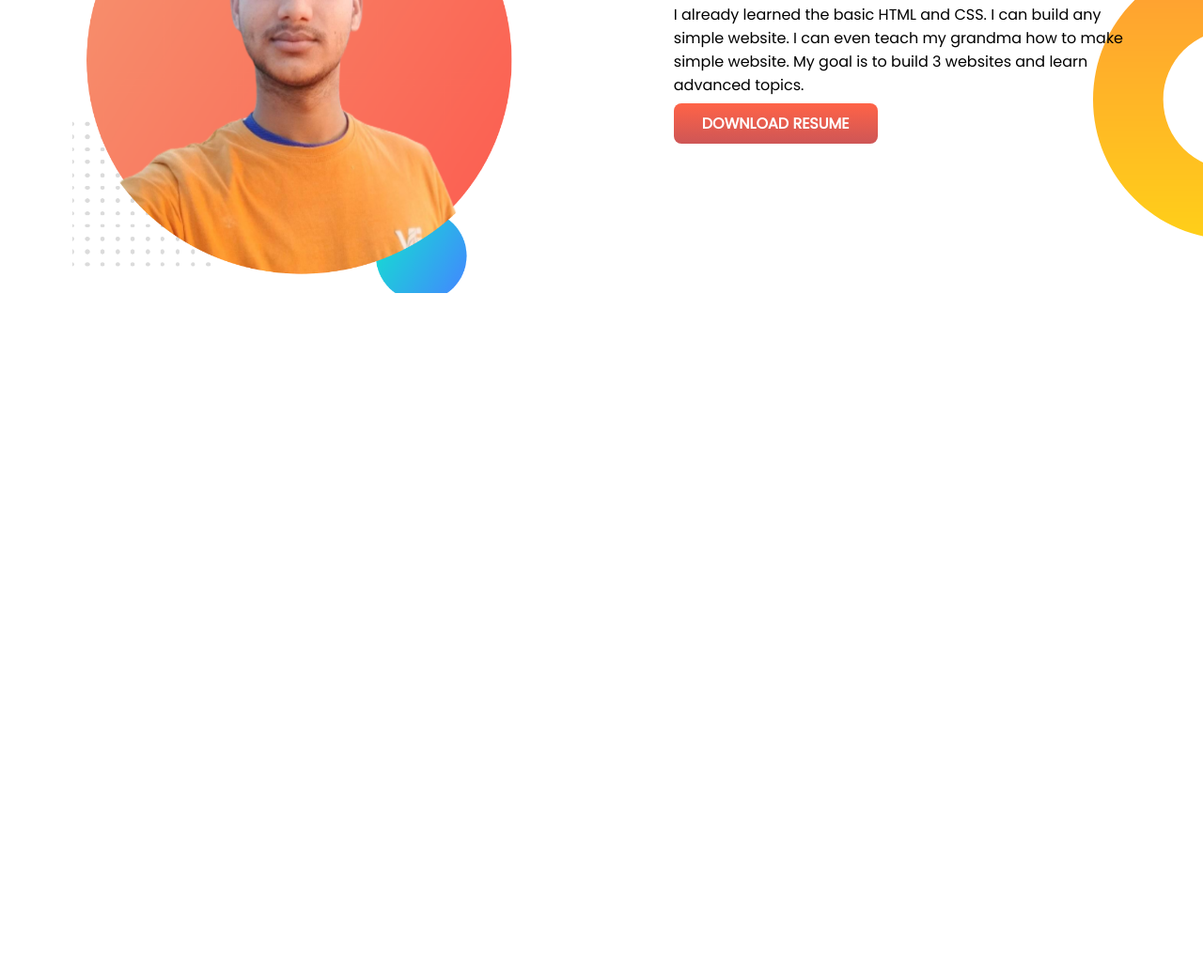
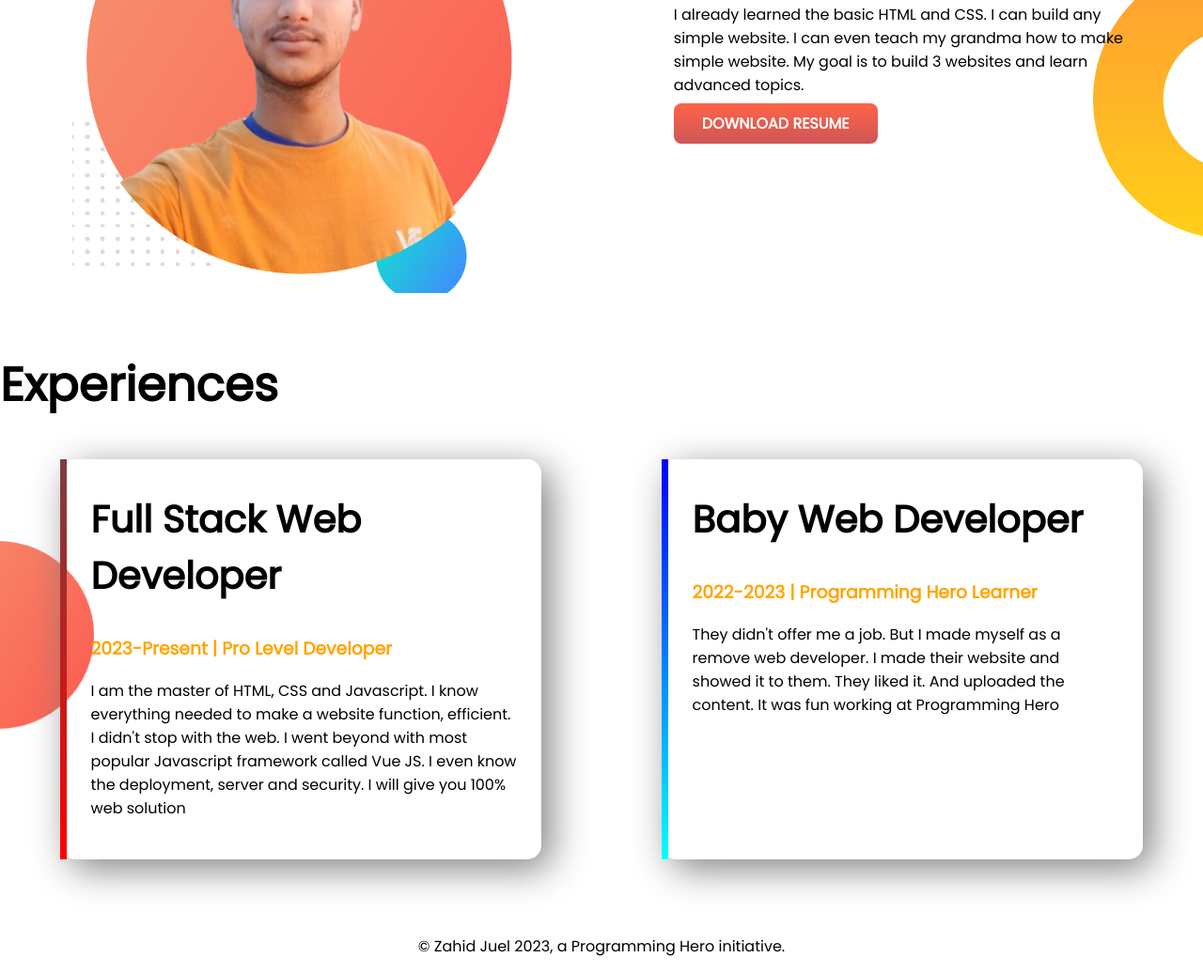
Before and after one commit to zahidjuel/personal-portfolio4, a plain HTML site: page index.html in a window 1280 px wide. Shown: the part 723-1759 px from the top of the page at 94% size. Before the commit the page ends 1054 px from the top, so only its background shows below. Drawn offline with Linux system fonts and the light colour scheme.

Commit message:
final commit

```diff
--- a/index.html
+++ b/index.html
@@ -11,7 +11,7 @@
     <title>zahid juel portfolio</title>
 </head>
 <body>
-   <section class="container top-bg-banner">
+   <section class="flexible-container top-bg-banner">
         <div class="half-width">
             <h1>Welcome To</h1>
             <h1><span class="orange-color">Zahid Juel</span> World!</h1>
@@ -24,7 +24,7 @@
         </div>
    </section>
 
-   <section class="container drem-bg-banner">
+   <section class="flexible-container drem-bg-banner">
         <div class="half-width">
             <img src="/images/my-bg.png" alt="">
         </div>
@@ -36,5 +36,24 @@
         </div>
    </section>
 
+   <section class="experiences-area">
+    <h1>Experiences</h1>
+    <div class="flexible-container">
+        <div id="card-left" class="experience-item">
+            <h2>Full Stack Web Developer</h2>
+            <h3 class="orange-color">2023-Present | Pro Level Developer</h3>
+            <p>I am the master of HTML, CSS and Javascript. I know everything needed to make a website function, efficient. I didn't stop with the web. I went beyond with most popular Javascript framework called Vue JS. I even know the deployment, server and security. I will give you 100% web solution</p>
+        </div>
+        <div id="card-right" class="experience-item card-right">
+            <h2>Baby Web Developer</h2>
+            <h3 class="orange-color">2022-2023 | Programming Hero Learner</h3>
+            <p>They didn't offer me a job. But I made myself as a remove web developer. I made their website and showed it to them. They liked it. And uploaded the content. It was fun working at Programming Hero</p>
+        </div>
+    </div>
+   </section>
+   <footer>
+        <p class="text-center">&copy; Zahid Juel 2023, a Programming Hero initiative.</p>
+   </footer>
+
 </body>
 </html>
--- a/style.css
+++ b/style.css
@@ -14,7 +14,7 @@ h2{
     color: orange;
 }
 
-.container{
+.flexible-container{
     display: flex;
 }
 
@@ -44,3 +44,33 @@ h2{
     background-repeat: no-repeat;
     background-position: 100% 65%;
 }
+
+.experiences-area{
+    background-image: url(/images/exp-bg.png);
+    background-repeat: no-repeat;
+    background-size: 100px 200px;
+    background-position: left center;
+}
+
+.experience-item{
+    width: 40%;
+    margin: 0% 5% 5%;
+    padding: 0% 2% 2%;
+    border-radius: 15px;
+    box-shadow: 10px 10px 40px gray;
+}
+
+#card-left{
+    border-left: 7px solid;
+    border-image: linear-gradient(rgb(123, 62, 62), rgb(255, 0, 0));
+    border-image-slice: 1;
+}
+
+#card-right{
+    border-left: 7px solid;
+    border-image: linear-gradient(blue, cyan);
+    border-image-slice: 1;
+}
+.text-center{
+    text-align: center;
+}
```
